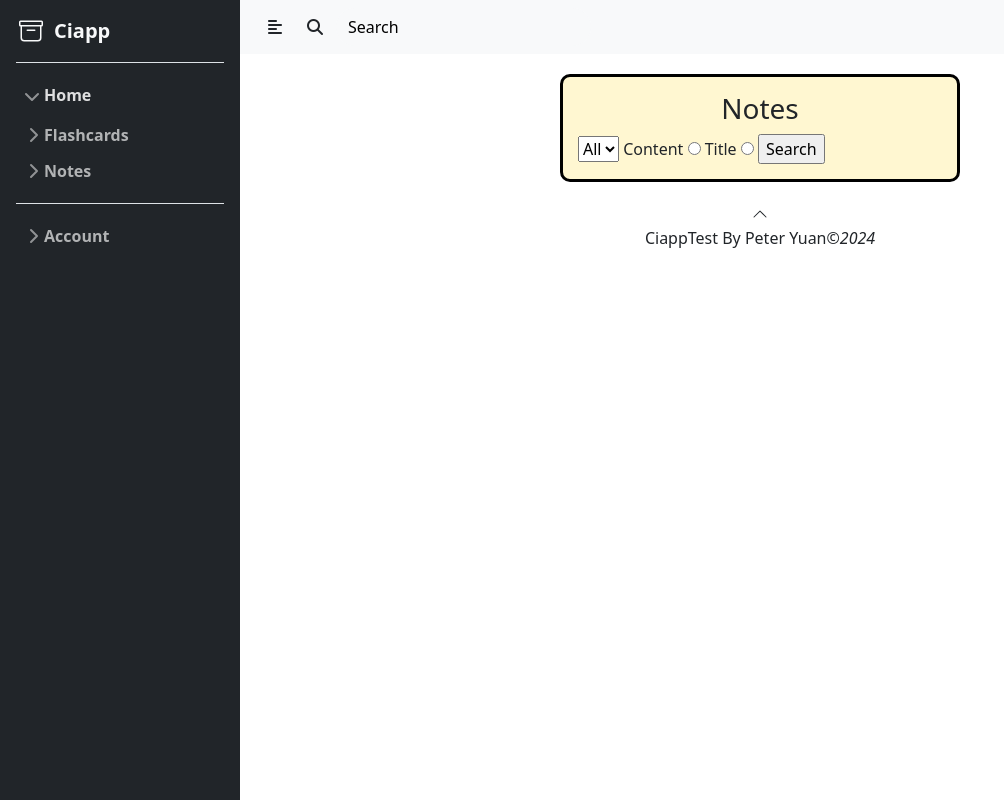
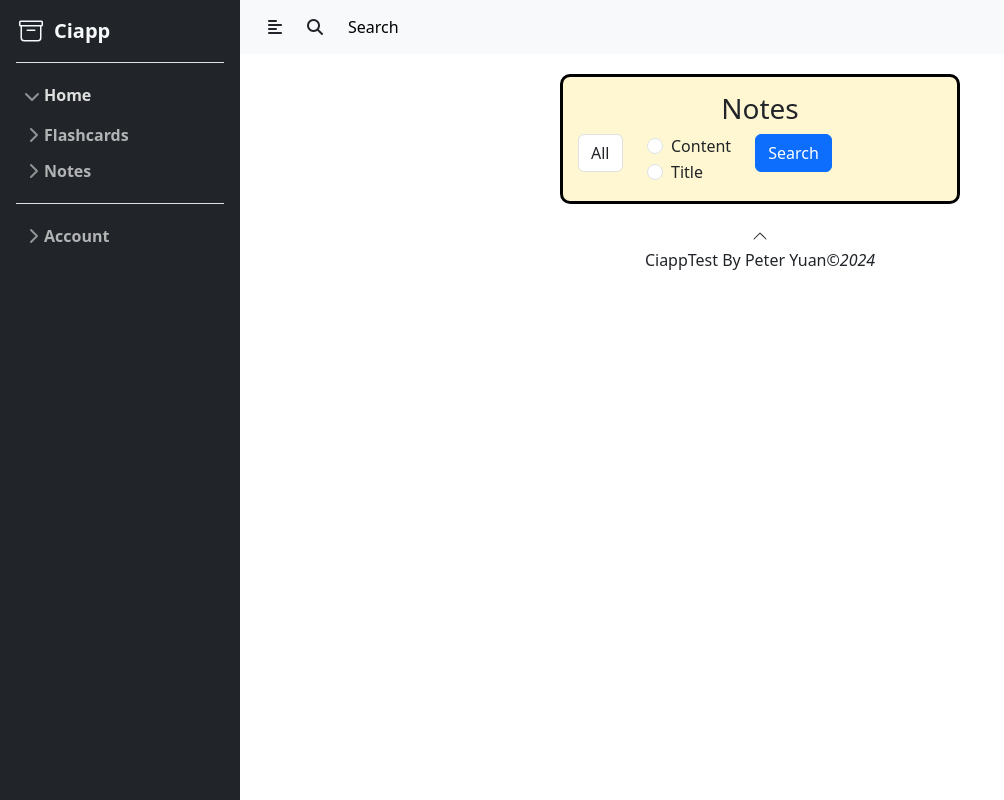
Before and after one commit to ziqiangy/ciapptest, a PHP site: the page made by application/views/quicknote/list.php in a window 1280 px wide. Shown: the whole page, without its empty margins (0-1004 px from the left). Run offline with PHP 8.4, Linux system fonts and the light colour scheme; the template is opened without the code that fills it, so the values that code supplies are empty; some libraries are stand-ins or nearby versions.

Commit message:
UI update

```diff
--- a/application/controllers/Quicknote.php
+++ b/application/controllers/Quicknote.php
@@ -87,7 +87,7 @@ class Quicknote extends CI_Controller
             $data = [
                 "note" => $res_n,
                 "cate" => $res_c,
-                "display" => 0,
+                "display" => "content",
             ];
             $this->load->view("templates/header");
             $this->load->view("quicknote/list", $data);
@@ -103,7 +103,6 @@ class Quicknote extends CI_Controller
 
             $res_c = $this->NoteCates->list($this->user_id);
 
-            echo $data["display"];
 
             $data = array(
                 "note" => $res,
--- a/application/views/quicknote/list.php
+++ b/application/views/quicknote/list.php
@@ -38,9 +38,9 @@
         </div>
     </div>
     <div class="row">
-        <div class="col">
+        <div class="col-auto">
             <?php echo form_open("quicknote/list"); ?>
-            <select name="c_id" id="">
+            <select class="form-control" name="c_id" id="">
                 <option value="0">All</option>
                 <?php
                 foreach($cate as $c) {
@@ -57,16 +57,30 @@
                 }
             ?>
             </select>
-            <label for="">Content</label>
 
-            <input type="radio" name="display" value="content" <?php if($display == "content") {
+
+        </div>
+        <div class="col-auto">
+
+            <div class="form-check">
+                <input type="radio" class="form-check-input" name="display" value="content" id="display_content" <?php if($display == "content") {
                     echo "CHECKED";
                 } ?>>
-            <label for="">Title</label>
-            <input type="radio" name="display" value="title" <?php if($display == "title") {
+                <label for="display_content" class="form-check-label">Content</label>
+
+            </div>
+            <div class="form-check">
+
+                <input type="radio" class="form-check-input" name="display" value="title" id="display_title" <?php if($display == "title") {
                     echo "CHECKED";
                 } ?>>
-            <input type="submit" value="Search">
+                <label for="display_title" class="form-check-label">Title</label>
+            </div>
+
+
+        </div>
+        <div class="col-auto">
+            <input type="submit" class="btn btn-primary" value="Search">
             </form>
         </div>
     </div>
```
Lines whose indentation alone changed are shown as unchanged.
